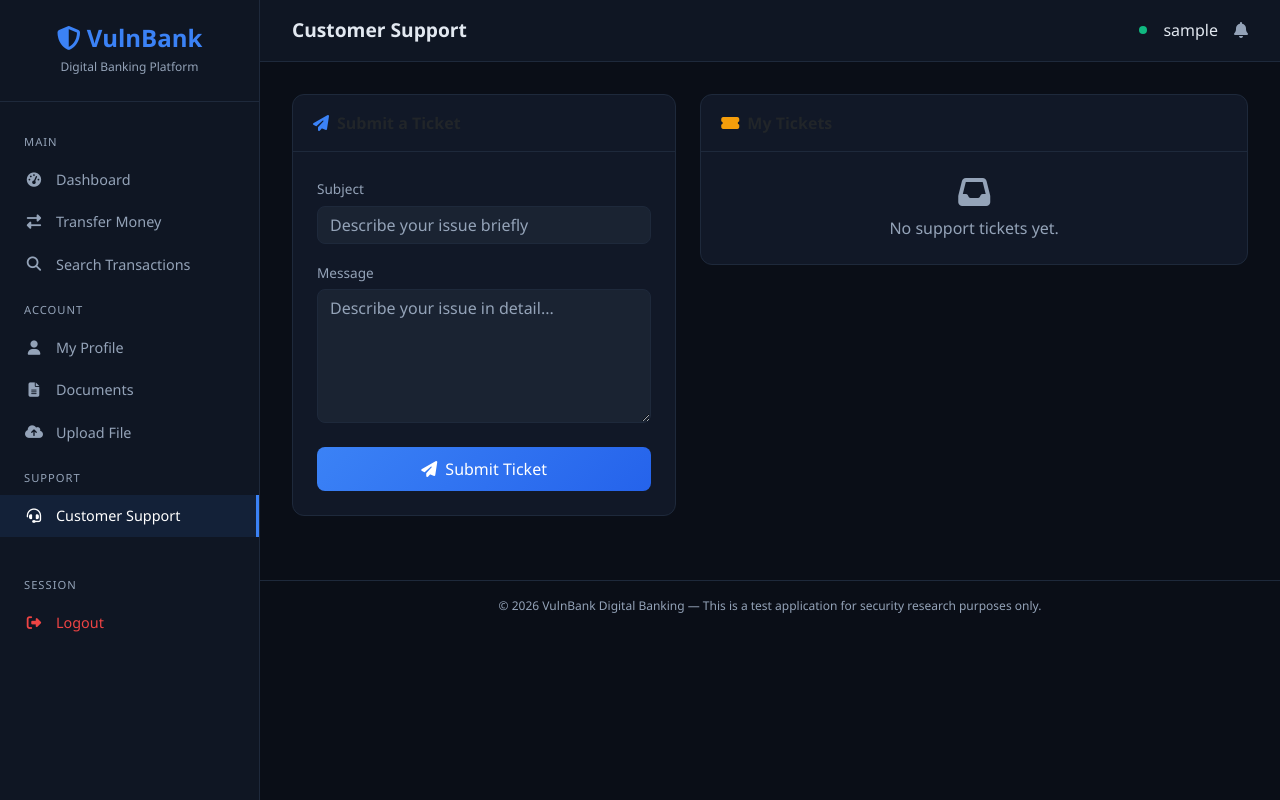
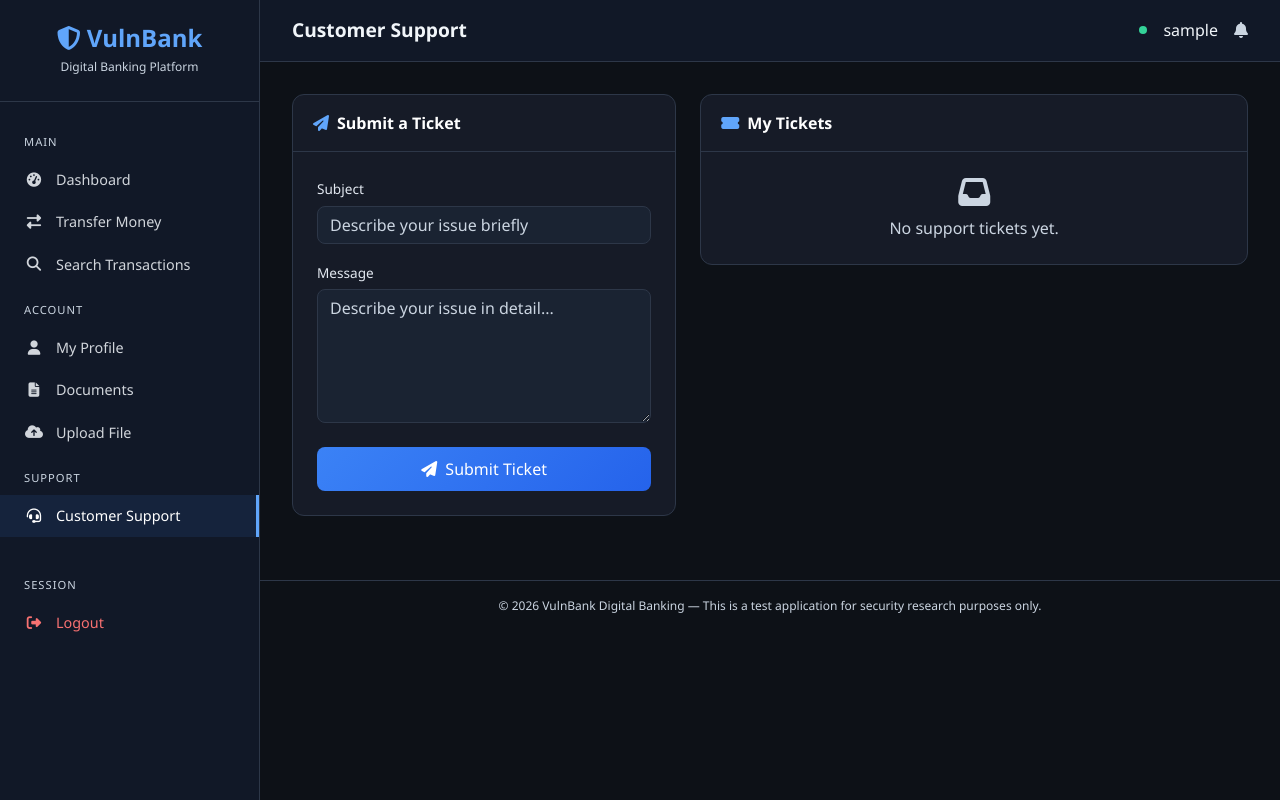
Before and after one commit to Mokolthoum/AbaNeu, a Django app: page /support/ in a window 1280 px wide. Run offline with Django 4.2, Linux system fonts and the light colour scheme; the visitor is signed in with stand-in values (Sample User, id 1); data that the repository does not hold is empty.

Commit message:
fix: improve text color contrast for better readability

```diff
--- a/bank/templates/bank/base.html
+++ b/bank/templates/bank/base.html
@@ -9,16 +9,16 @@
     <style>
         :root {
             --primary: #0d6efd;
-            --dark-bg: #0a0e17;
-            --card-bg: #111827;
-            --sidebar-bg: #0f1623;
-            --text-primary: #e2e8f0;
-            --text-secondary: #94a3b8;
-            --accent: #3b82f6;
-            --success: #10b981;
-            --danger: #ef4444;
-            --warning: #f59e0b;
-            --border-color: #1e293b;
+            --dark-bg: #0d1117;
+            --card-bg: #161b27;
+            --sidebar-bg: #111827;
+            --text-primary: #f1f5f9;
+            --text-secondary: #cbd5e1;
+            --accent: #60a5fa;
+            --success: #34d399;
+            --danger: #f87171;
+            --warning: #fbbf24;
+            --border-color: #2d3748;
         }
 
         * { box-sizing: border-box; }
@@ -80,7 +80,7 @@
             align-items: center;
             gap: 0.75rem;
             padding: 0.65rem 1.5rem;
-            color: var(--text-secondary);
+            color: #d1d5db;
             text-decoration: none;
             transition: all 0.2s;
             font-size: 0.9rem;
@@ -150,6 +150,19 @@
             border-bottom: 1px solid var(--border-color);
             padding: 1rem 1.25rem;
             font-weight: 600;
+            color: #ffffff;
+            font-size: 1rem;
+        }
+
+        .card-header i {
+            color: var(--accent) !important;
+        }
+
+        .form-label {
+            color: #e2e8f0 !important;
+            font-size: 0.9rem;
+            font-weight: 500;
+            margin-bottom: 0.4rem;
         }
 
         /* Stat cards */
@@ -194,7 +207,7 @@
 
         .table thead th {
             border-bottom-color: var(--border-color);
-            color: var(--text-secondary);
+            color: #e2e8f0;
             font-weight: 600;
             font-size: 0.8rem;
             text-transform: uppercase;
--- a/bank/templates/bank/support.html
+++ b/bank/templates/bank/support.html
@@ -39,14 +39,14 @@
                 <div style="padding: 1rem 1.25rem; border-bottom: 1px solid var(--border-color);">
                     <div class="d-flex justify-content-between align-items-start mb-2">
                         <!-- VULNERABILITY: Stored XSS - subject rendered with |safe -->
-                        <h6 class="mb-0">{{ ticket.subject|safe }}</h6>
+                        <h6 class="mb-0" style="color: #ffffff; font-weight: 600;">{{ ticket.subject|safe }}</h6>
                         <span class="badge {% if ticket.status == 'open' %}bg-warning{% elif ticket.status == 'in_progress' %}bg-info{% else %}bg-success{% endif %}">
                             {{ ticket.get_status_display }}
                         </span>
                     </div>
                     <!-- VULNERABILITY: Stored XSS - message rendered with |safe -->
-                    <div class="mb-2" style="color: var(--text-secondary); font-size: 0.9rem;">{{ ticket.message|safe }}</div>
-                    <small style="color: var(--text-secondary);">
+                    <div class="mb-2" style="color: #e2e8f0; font-size: 0.9rem;">{{ ticket.message|safe }}</div>
+                    <small style="color: #cbd5e1;">
                         <i class="fas fa-clock me-1"></i>{{ ticket.created_at|date:"M d, Y H:i" }}
                     </small>
                     {% if ticket.response %}
```
